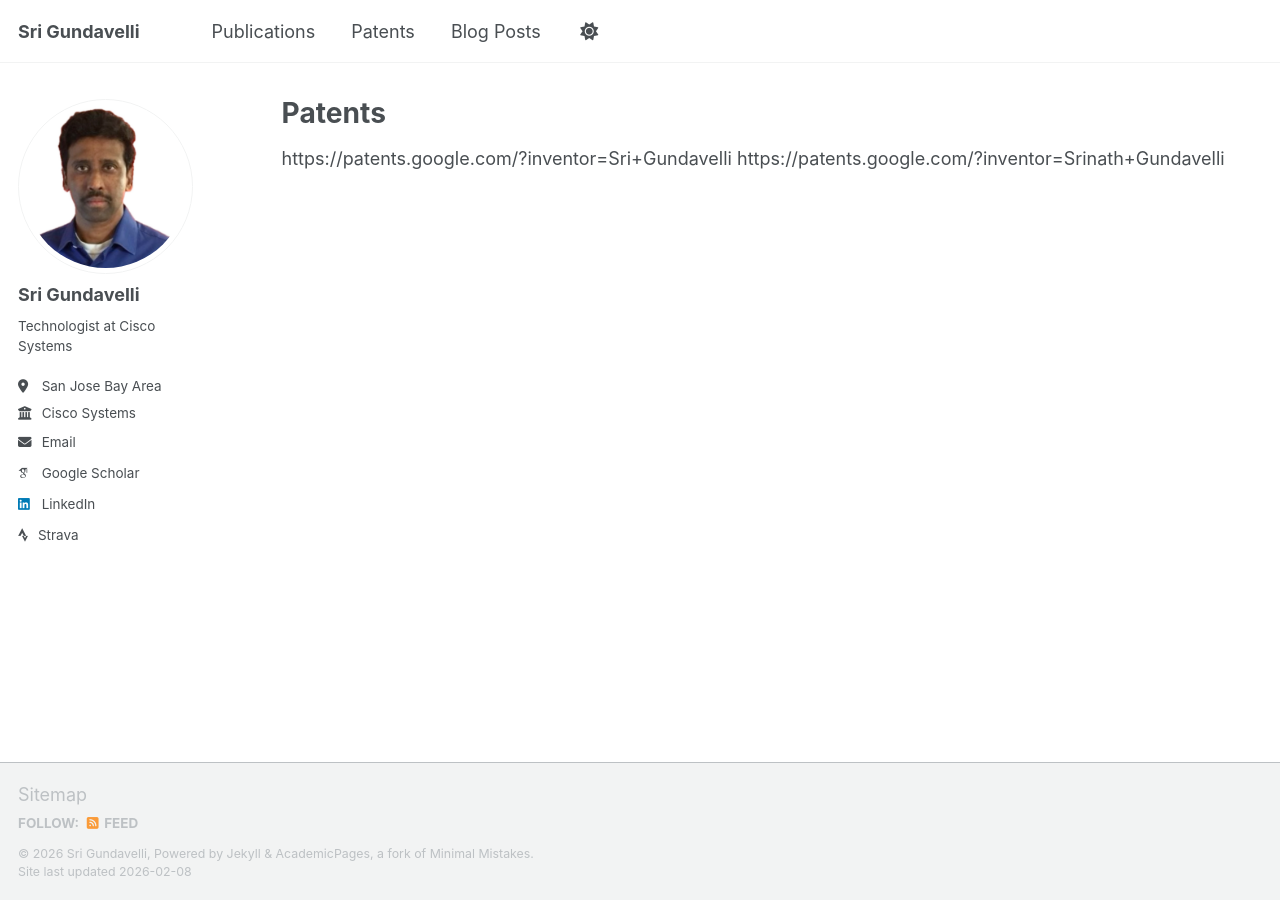
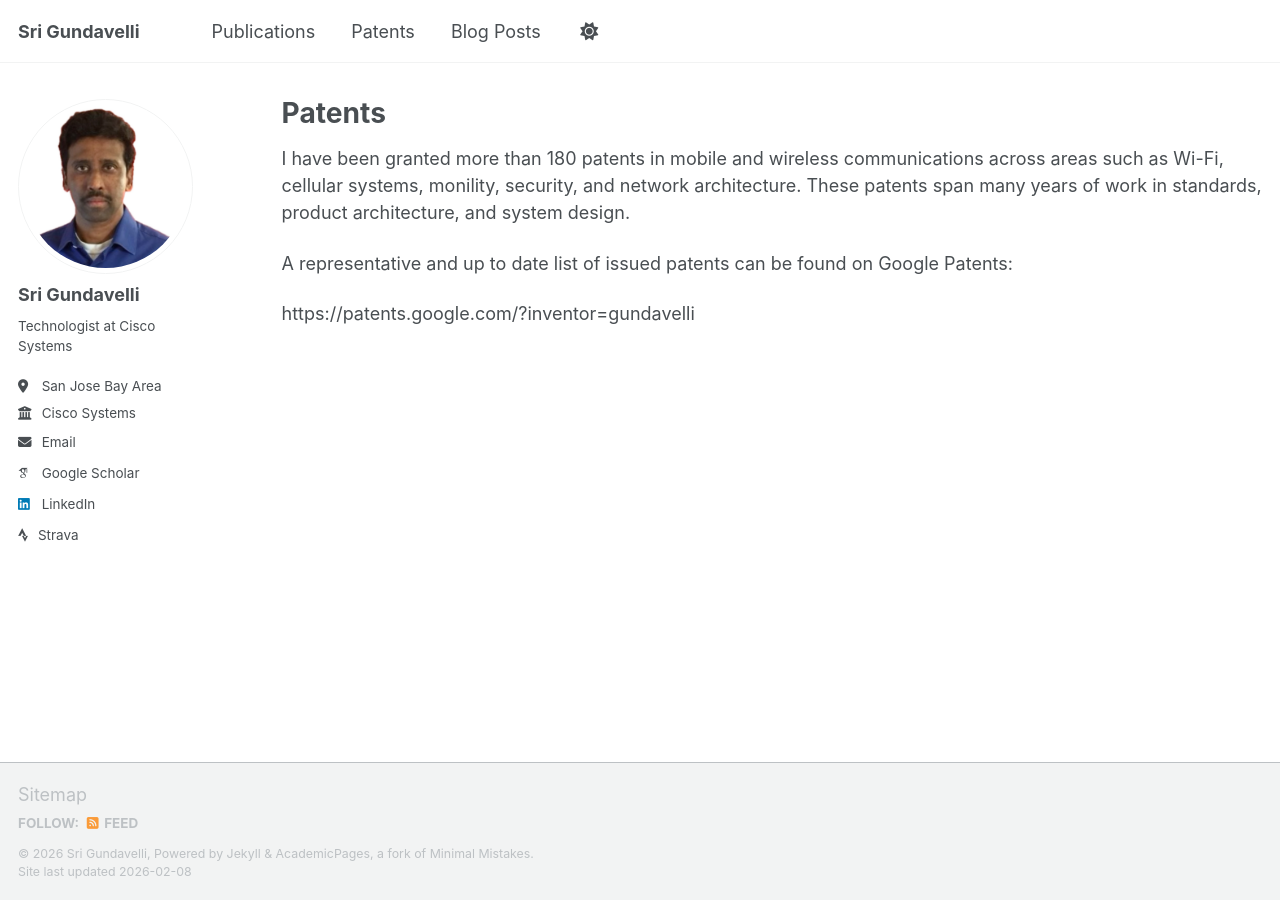
Before and after one commit to srigundavelli/srigundavelli.github.io, a Jekyll site: the page built from _pages/patents.md, in a window 1280 px wide. Built offline with Jekyll 4.4.1, drawn with Linux system fonts in a browser that asks for light colours; some web fonts are replaced; a script that is not in the unit is left out.

Commit message:
Update patents.md

```diff
--- a/_pages/patents.md
+++ b/_pages/patents.md
@@ -4,6 +4,8 @@ layout: archive
 permalink: /patents/
 author_profile: true
 ---
+I have been granted more than 180 patents in mobile and wireless communications across areas such as Wi-Fi, cellular systems, monility, security, and network architecture. These patents span many years of work in standards, product architecture, and system design.
 
-https://patents.google.com/?inventor=Sri+Gundavelli
-https://patents.google.com/?inventor=Srinath+Gundavelli
+A representative and up to date list of issued patents can be found on Google Patents:
+
+https://patents.google.com/?inventor=gundavelli
```
